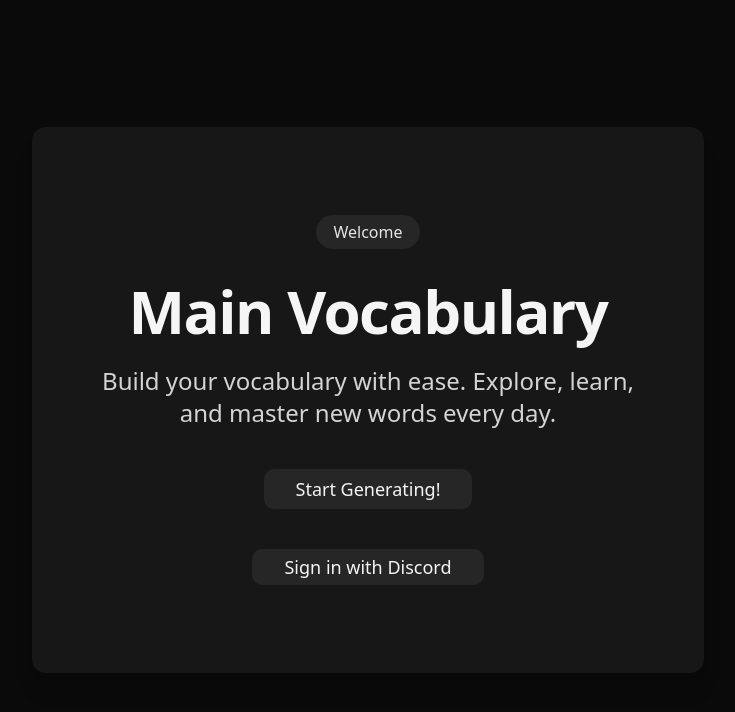
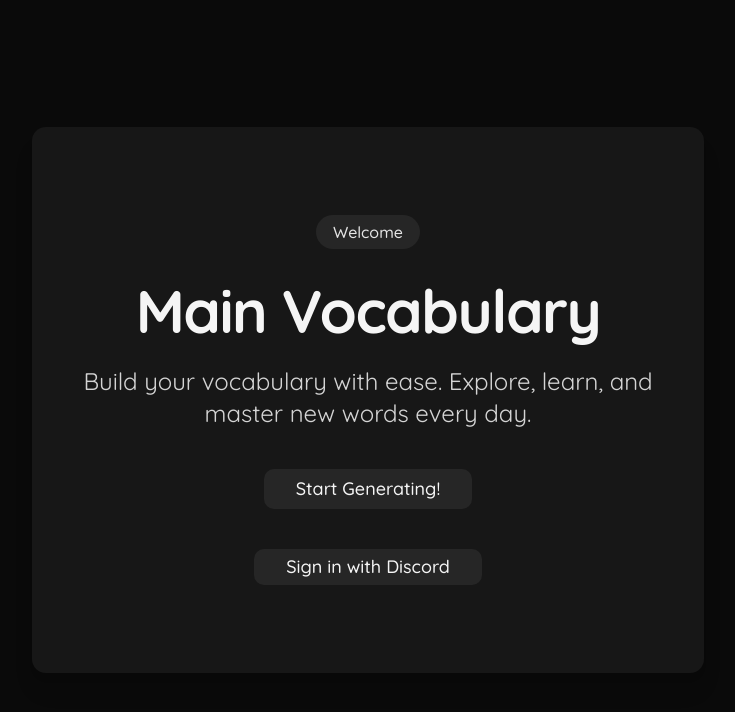
Before and after one commit to MainLah/main-vocab, a Next.js app: page / in a window 1280 px wide. Shown: the top 712 px of the page, without its empty margins (272-1007 px from the left). Built offline with nearby package versions, Linux system fonts and the light colour scheme; no server answers.

Commit message:
feat: handle delete item from favorite

```diff
--- a/src/app/layout.tsx
+++ b/src/app/layout.tsx
@@ -1,15 +1,9 @@
 import type { Metadata } from "next";
-import { Geist, Geist_Mono } from "next/font/google";
+import { Quicksand } from "next/font/google";
 import "./globals.css";
-import { Providers } from "./providers"
+import { Providers } from "./providers";
 
-const geistSans = Geist({
-  variable: "--font-geist-sans",
-  subsets: ["latin"],
-});
-
-const geistMono = Geist_Mono({
-  variable: "--font-geist-mono",
+const quicksand = Quicksand({
   subsets: ["latin"],
 });
 
@@ -25,12 +19,8 @@ export default function RootLayout({
 }>) {
   return (
     <html lang="en">
-      <body
-        className={`${geistSans.variable} ${geistMono.variable} antialiased`}
-      >
-        <Providers>
-          {children}
-        </Providers>
+      <body className={`${quicksand.className} antialiased`}>
+        <Providers>{children}</Providers>
       </body>
     </html>
   );
--- a/src/app/page.tsx
+++ b/src/app/page.tsx
@@ -27,7 +27,7 @@ export default function Home() {
           >
             <a href="/generate">Start Generating!</a>
           </Button>
-          <AuthButton className="rounded-lg px-8 text-lg mt-4 bg-neutral-800 text-neutral-100 hover:bg-neutral-700"></AuthButton>
+          <AuthButton className="rounded-lg px-8 text-lg mt-4 bg-neutral-800 text-neutral-100 hover:bg-neutral-700 cursor-pointer"></AuthButton>
         </CardContent>
       </Card>
     </main>
--- a/src/app/profile/page.tsx
+++ b/src/app/profile/page.tsx
@@ -10,6 +10,7 @@ import {
   CardTitle,
   CardContent,
   CardFooter,
+  CardAction,
 } from "@/components/ui/card";
 import { Button } from "@/components/ui/button";
 import type { APIResponse } from "@/types/type";
@@ -36,6 +37,21 @@ const ProfilePage = () => {
     fetchFavorites();
   }, [session]);
 
+  const handleDelete = async (id: number) => {
+    try {
+      const res = await fetch("/api/favorites", {
+        method: "DELETE",
+        headers: { "Content-Type": "application/json" },
+        body: JSON.stringify({ vocab_id: id }),
+      });
+      if (res.ok) {
+        setFavorites(favorites.filter((e) => e.id !== id));
+      }
+    } catch (error) {
+      return <div>ERROR: {(error as unknown as Error).message}</div>;
+    }
+  };
+
   if (status === "loading")
     return (
       <div className="h-screen flex justify-center items-center">
@@ -48,7 +64,7 @@ const ProfilePage = () => {
   if (session) {
     return (
       <div className="min-h-screen md:flex md:gap-4 bg-neutral-950 ">
-        <Card className="md:h-screen bg-neutral-900 border-none shadow-xl md:min-w-1/3 md:sticky md:left-0 md:top-0 md:py-24">
+        <Card className="md:h-screen bg-neutral-900 border-none shadow-xl md:min-w-1/4 md:sticky md:left-0 md:top-0 md:py-24">
           <h1 className="text-neutral-100 text-4xl text-center p-0 m-0 md:pb-10 hidden md:block">
             Profile
           </h1>
@@ -69,7 +85,7 @@ const ProfilePage = () => {
           </CardHeader>
         </Card>
         <div className="min-h-screen flex flex-col justify-center">
-          <h1 className="text-neutral-100 text-4xl py-4 m-4 md:m-0">
+          <h1 className="text-neutral-100 text-3xl md:text-4xl py-4 m-4 md:m-0">
             Your Favorite Words :
           </h1>
           <div className="md:flex md:flex-wrap md:gap-5">
@@ -87,6 +103,18 @@ const ProfilePage = () => {
                           ? vocab.phonetic
                           : "No phonetic reading available"}
                       </CardDescription>
+                      <CardAction>
+                        <Button
+                          className="cursor-pointer"
+                          onClick={() => handleDelete(vocab.id)}
+                        >
+                          <img
+                            className="invert w-4"
+                            src="/delete-svgrepo-com.svg"
+                            alt="Delete"
+                          />
+                        </Button>
+                      </CardAction>
                     </CardHeader>
                     <p className="px-6">Definitions: </p>
                     {vocab.part_of_speech?.map(
```
Also changed, not shown: public/delete-svgrepo-com.svg (added).
